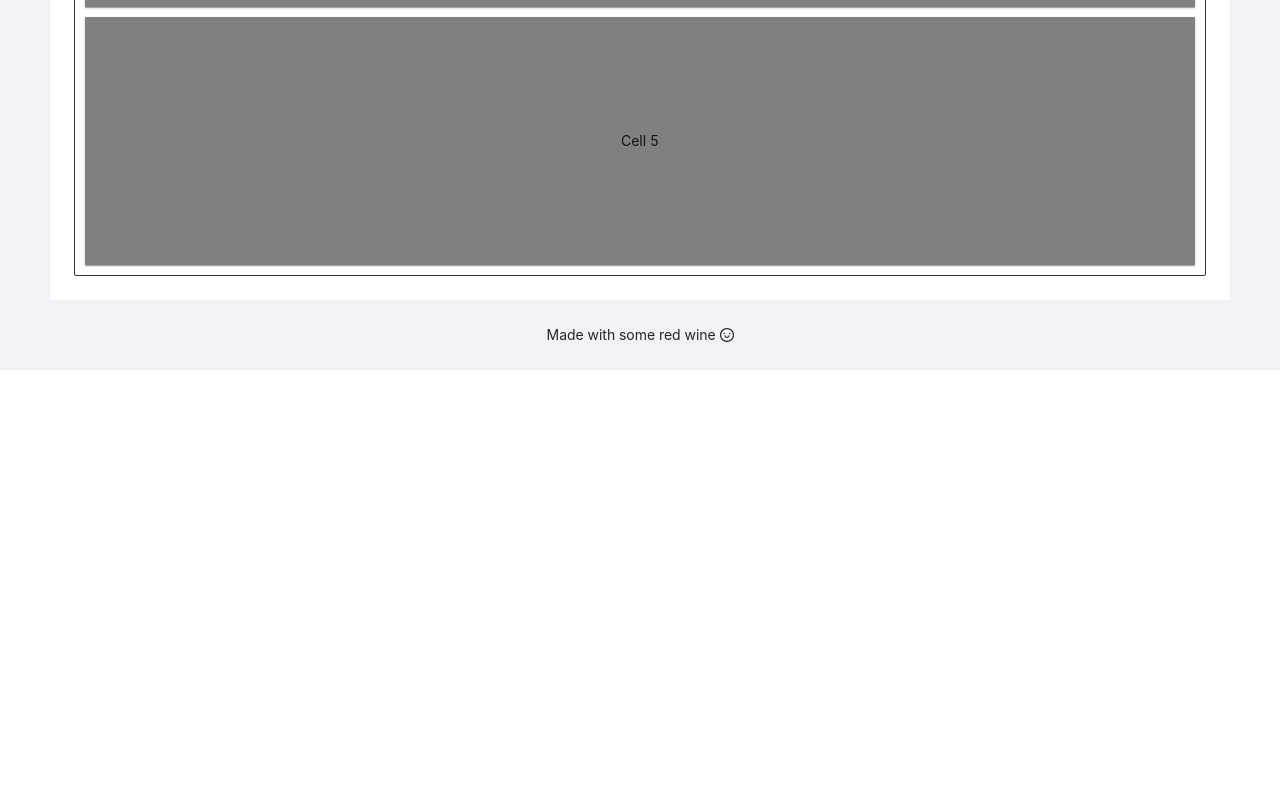
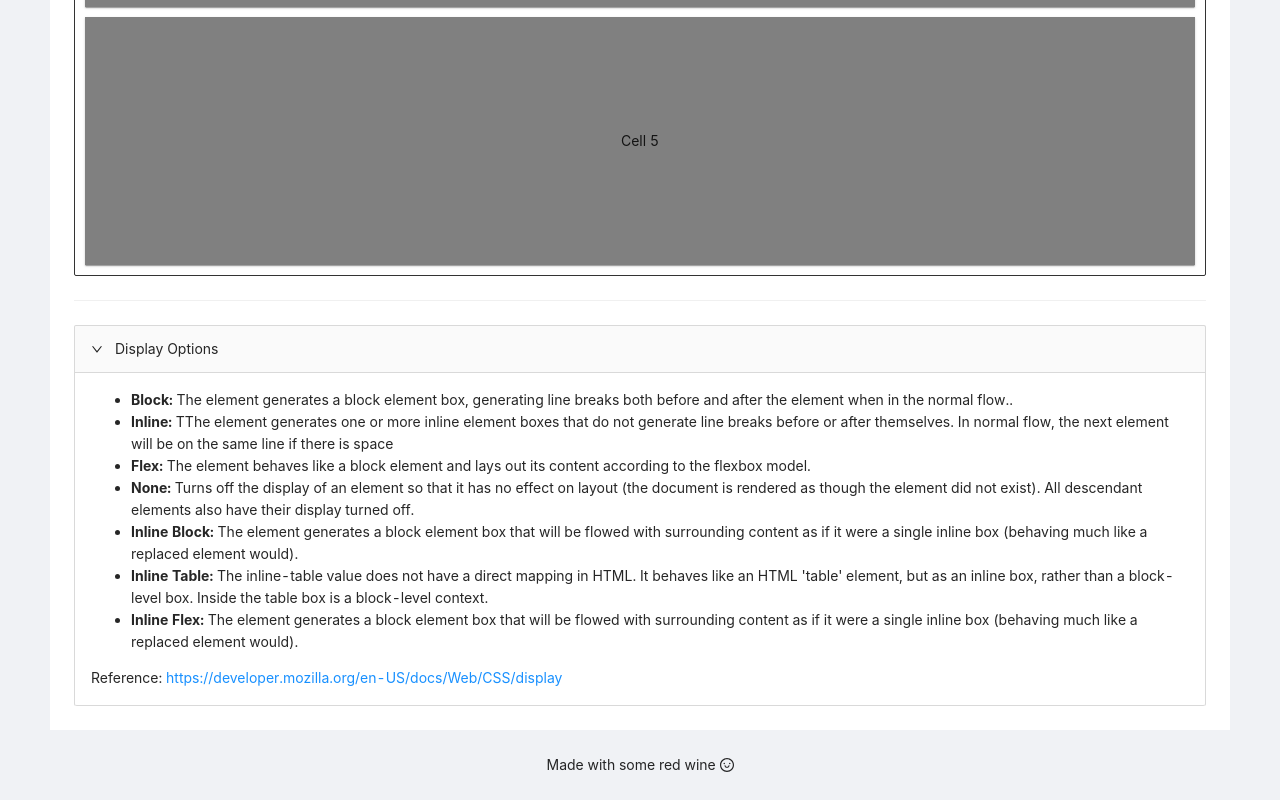
Before and after one commit to karojg/css-notes, a React (Create React App) app: page /display in a window 1280 px wide. Shown: the part 836-1636 px from the top of the page. Before the commit the page ends 1206 px from the top, so only its background shows below. Built offline with nearby package versions, Linux system fonts and the light colour scheme.

Commit message:
feature/display: Style Updates

```diff
--- a/src/App.js
+++ b/src/App.js
@@ -16,7 +16,7 @@ const App = () => {
       <Router>
         <Header>
           <div className="logo" />
-          <Menu theme="dark" mode="horizontal" defaultSelectedKeys={['1']}>
+          <Menu theme="dark" mode="horizontal">
             <Menu.Item key="1">
               <Link to="/about">About</Link>
             </Menu.Item>
--- a/src/components/Display/index.js
+++ b/src/components/Display/index.js
@@ -1,9 +1,11 @@
 import React, { useState } from 'react';
 import './styles.css';
-import { Select, Divider, Row, Col } from 'antd';
+import { Select, Divider, Collapse, Tooltip } from 'antd';
 
 const Display = () => {
   const { Option } = Select;
+  const { Panel } = Collapse;
+
   const [display, setDisplay] = useState('');
   const [flex, setFlex] = useState({
     'flex-direction': '',
@@ -20,13 +22,11 @@ const Display = () => {
   const displayItems = [
     'block',
     'inline',
-    'flow-root',
     'flex',
     'none',
     'inline-block',
     'inline-table',
     'inline-flex',
-    'inline-grid',
   ];
 
   const option = displayItems.map((value) => {
@@ -173,7 +173,13 @@ const Display = () => {
             {justifyContent}
             {flexWrap}
             {alignItems}
-            {alignContent}
+            <Tooltip
+              title="This property has no effect when there is only one line of flex items"
+              color="orange"
+              key="orange"
+            >
+              {alignContent}
+            </Tooltip>
           </div>
         </>
       ) : (
@@ -198,6 +204,53 @@ const Display = () => {
         <div className="display__cell-4">Cell 4</div>
         <div className="display__cell-5">Cell 5</div>
       </div>
+      <Divider />
+
+      <Collapse defaultActiveKey={['1']}>
+        <Panel header="Display Options" key="1">
+          <ul>
+            <li>
+              <strong>Block: </strong>The element generates a block element box, generating line
+              breaks both before and after the element when in the normal flow..
+            </li>
+            <li>
+              <strong>Inline: </strong>TThe element generates one or more inline element boxes that
+              do not generate line breaks before or after themselves. In normal flow, the next
+              element will be on the same line if there is space
+            </li>
+            <li>
+              <strong>Flex: </strong>The element behaves like a block element and lays out its
+              content according to the flexbox model.
+            </li>
+            <li>
+              <strong>None: </strong>Turns off the display of an element so that it has no effect on
+              layout (the document is rendered as though the element did not exist). All descendant
+              elements also have their display turned off.
+            </li>
+            <li>
+              <strong>Inline Block: </strong>The element generates a block element box that will be
+              flowed with surrounding content as if it were a single inline box (behaving much like
+              a replaced element would).
+            </li>
+            <li>
+              <strong>Inline Table: </strong> The inline-table value does not have a direct mapping
+              in HTML. It behaves like an HTML 'table' element, but as an inline box, rather than a
+              block-level box. Inside the table box is a block-level context.
+            </li>
+            <li>
+              <strong>Inline Flex: </strong>The element generates a block element box that will be
+              flowed with surrounding content as if it were a single inline box (behaving much like
+              a replaced element would).
+            </li>
+          </ul>
+          <span>
+            Reference:{' '}
+            <a href="https://developer.mozilla.org/en-US/docs/Web/CSS/display">
+              https://developer.mozilla.org/en-US/docs/Web/CSS/display
+            </a>
+          </span>
+        </Panel>
+      </Collapse>
     </>
   );
 };
--- a/src/components/Display/styles.css
+++ b/src/components/Display/styles.css
@@ -34,4 +34,5 @@
 .select__container--flex {
   display: flex;
   justify-content: space-evenly;
+  flex-wrap: wrap;
 }
--- a/src/components/Positioning/index.js
+++ b/src/components/Positioning/index.js
@@ -1,5 +1,5 @@
 import React, { useState } from 'react';
-import { Select, Divider, Collapse } from 'antd';
+import { Select, Divider, Collapse, Tooltip } from 'antd';
 
 import './styles.css';
 
@@ -73,7 +73,7 @@ const Position = () => {
         <Panel header="Types of Positioning" key="1">
           <ul>
             <li>
-              <strong>Static: </strong>Default value. The top,right, bottom, left, and z-index
+              <strong>Static: </strong>Default value. The top, right, bottom, left, and z-index
               properties have no effect.
             </li>
             <li>
@@ -98,6 +98,12 @@ const Position = () => {
               which case that ancestor behaves as the containing block.
             </li>
           </ul>
+          <span>
+            Reference:{' '}
+            <a href="https://developer.mozilla.org/en-US/docs/Web/CSS/position">
+              https://developer.mozilla.org/en-US/docs/Web/CSS/position
+            </a>
+          </span>
         </Panel>
         <Panel header="Information about the containers" key="2">
           <ul>
@@ -108,24 +114,48 @@ const Position = () => {
                 <li>margin: auto</li>
                 <li>min-height: 300px</li>
                 <li>min-width: 300px</li>
-                <li>top: 5px //for the sticky behaviour</li>
-                <li>bottom: 5px //for the sticky behaviour</li>
+                <Tooltip
+                  title="top & bottom for the sticky behavior to take place"
+                  color="orange"
+                  key="orange"
+                >
+                  <strong>
+                    <li>top: 5px</li>
+                    <li>bottom: 5px</li>
+                  </strong>
+                </Tooltip>
               </ul>
             </li>
             <li>
               <strong>Children 1: </strong>
               <ul>
                 <li>width: auto</li>
-                <li>top: 5px //for the sticky behaviour</li>
-                <li>bottom: 5px //for the sticky behaviour</li>
+                <Tooltip
+                  title="top & bottom for the sticky behavior to take place"
+                  color="orange"
+                  key="orange"
+                >
+                  <strong>
+                    <li>top: 5px</li>
+                    <li>bottom: 5px</li>
+                  </strong>
+                </Tooltip>
               </ul>
             </li>
             <li>
               <strong>Children 2: </strong>
               <ul>
                 <li>width: auto</li>
-                <li>top: 5px //for the sticky behaviour</li>
-                <li>bottom: 5px //for the sticky behaviour</li>
+                <Tooltip
+                  title="top & bottom for the sticky behavior to take place"
+                  color="orange"
+                  key="orange"
+                >
+                  <strong>
+                    <li>top: 5px</li>
+                    <li>bottom: 5px</li>
+                  </strong>
+                </Tooltip>
               </ul>
             </li>
           </ul>
```
